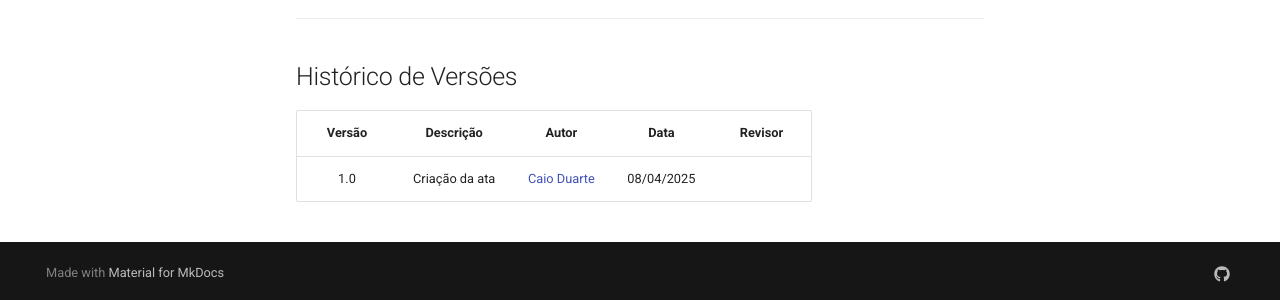
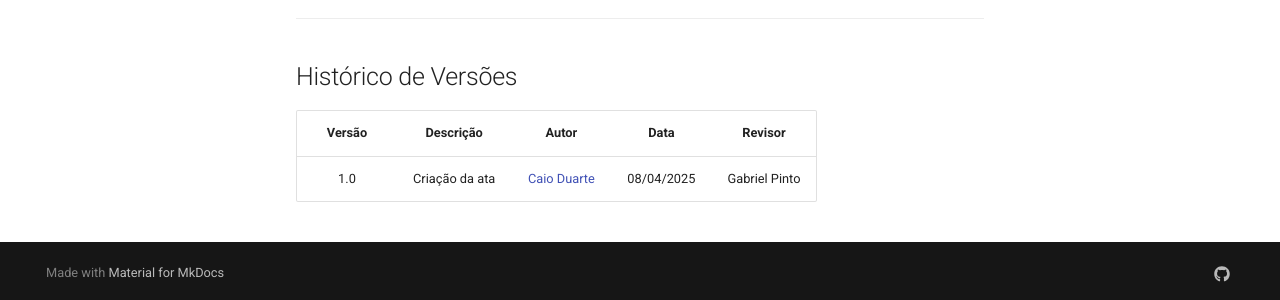
Before and after one commit to Requisitos-de-Software/2025.1-IBGE, an MkDocs documentation site: the page built from docs/atas/ata1.md, in a window 1280 px wide and 900 px high, scrolled down 1399 px. Shown: the part 594-894 px from the top of the window. Built offline with MkDocs 1.6.1 and Material for MkDocs 9.7.7, drawn with Linux system fonts in a browser that asks for light colours; comment, search, counter and statistics services are not loaded.

Commit message:
Doc: Review ata1.md

```diff
--- a/docs/atas/ata1.md
+++ b/docs/atas/ata1.md
@@ -65,4 +65,4 @@ Elaborar o Rich Picture correspondente ao aplicativo escolhido.
 
 | Versão |Descrição     |Autor                                       |Data    |Revisor|
 |:-:     | :-:          | :-:                                        | :-:        |:-:|
-|1.0     |Criação da ata|[Caio Duarte](https://github.com/caioduart3)| 08/04/2025 |   |
+|1.0     |Criação da ata|[Caio Duarte](https://github.com/caioduart3)| 08/04/2025 |Gabriel Pinto|
```
